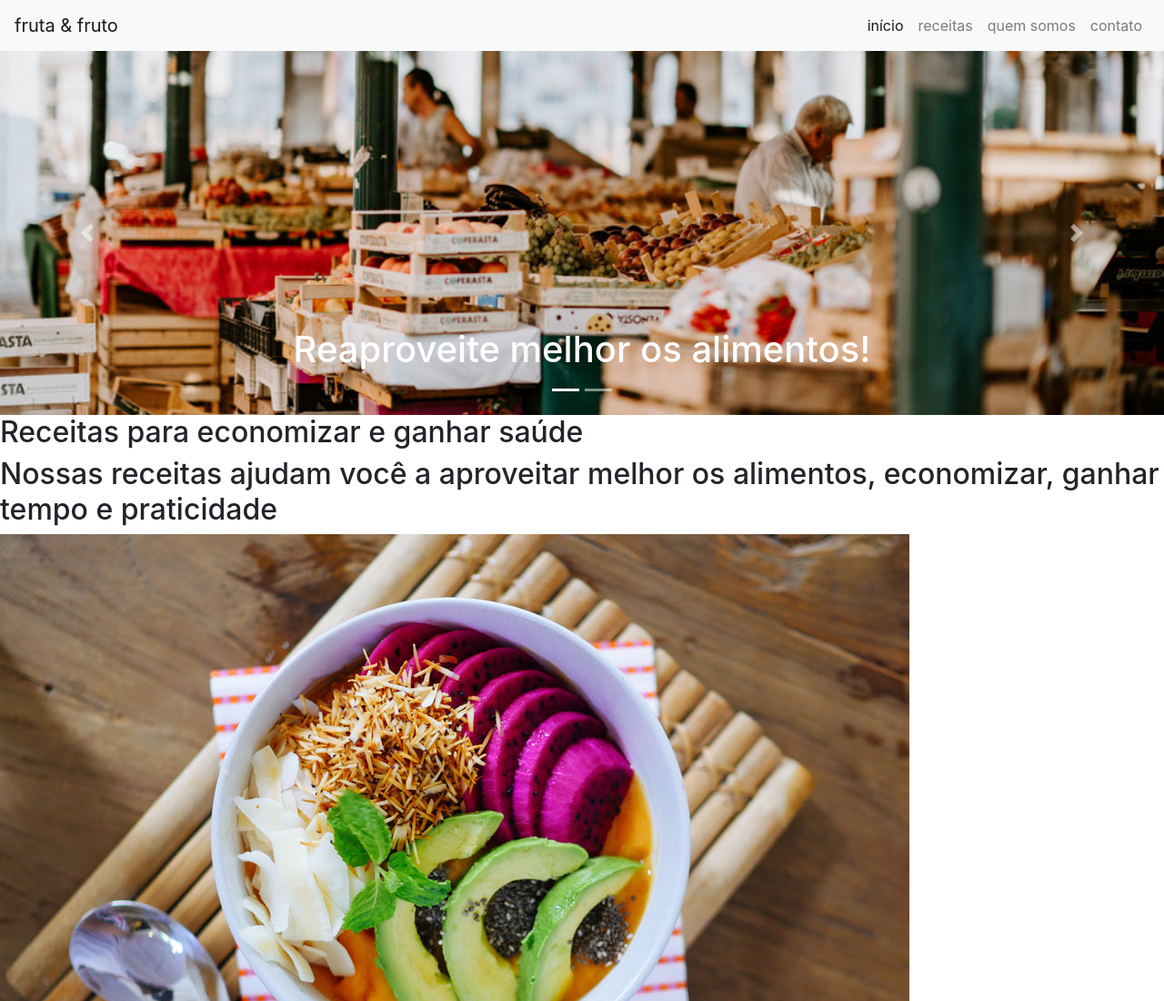
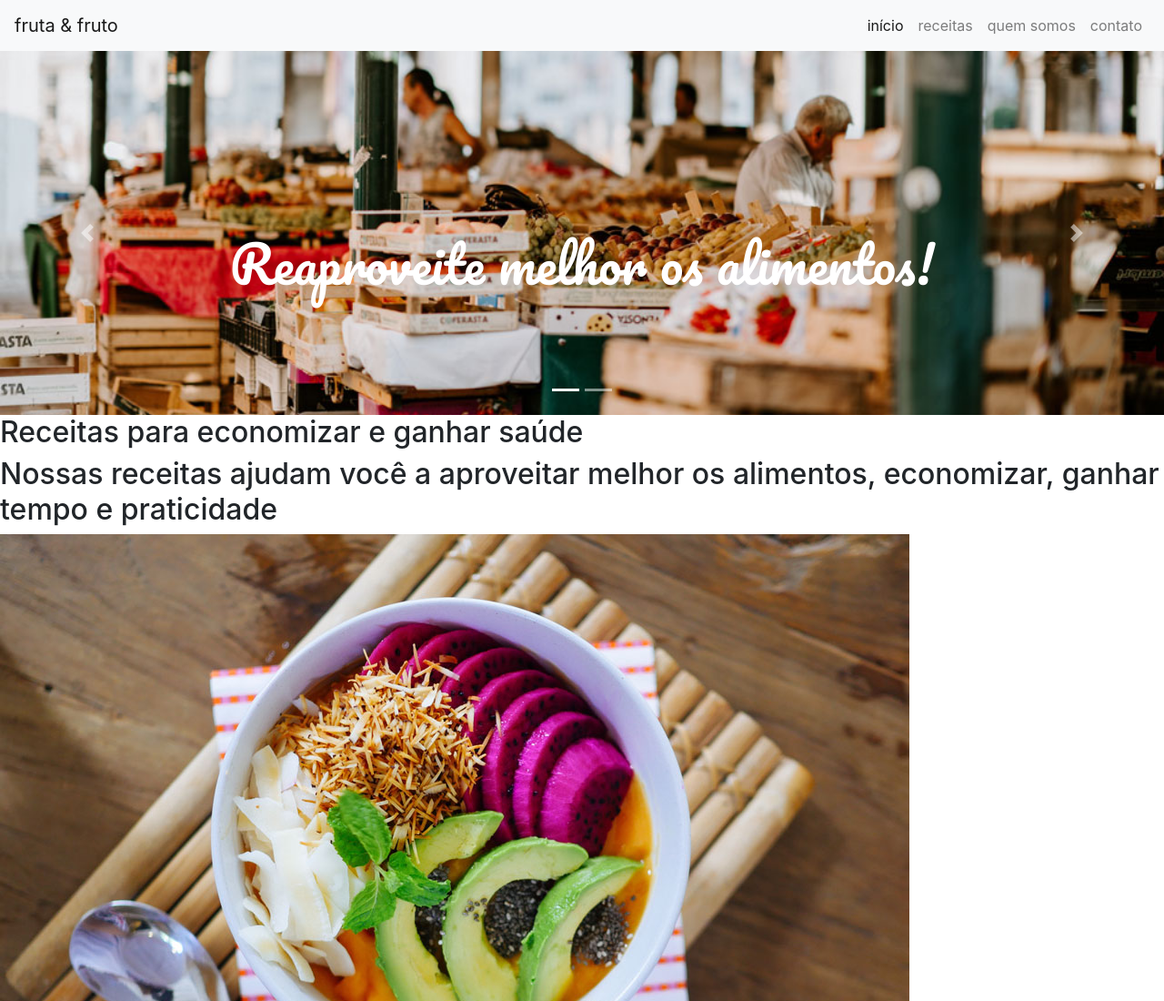
Before and after one commit to jobemcamera/bootstrap-landing-page-alura, a plain HTML site: page index.html in a window 1280 px wide. Shown: the top 1100 px of the page at 91% size. Drawn offline with nearby package versions, Linux system fonts and the light colour scheme.

Commit message:
alteração fonte, tamanho, altura div

```diff
--- a/index.html
+++ b/index.html
@@ -4,6 +4,9 @@
     <meta charset="utf-8">
     <meta name="viewport" content="width=device-width, initial-scale=1">
     <title>fruta e fruto</title>
+    <link rel="preconnect" href="https://fonts.googleapis.com">
+    <link rel="preconnect" href="https://fonts.gstatic.com" crossorigin>
+    <link href="https://fonts.googleapis.com/css2?family=Pacifico&display=swap" rel="stylesheet">
     <link rel="stylesheet" href="https://stackpath.bootstrapcdn.com/bootstrap/4.1.3/css/bootstrap.min.css" integrity="sha384-MCw98/SFnGE8fJT3GXwEOngsV7Zt27NXFoaoApmYm81iuXoPkFOJwJ8ERdknLPMO" crossorigin="anonymous">
     <link rel="stylesheet" type="text/css" href="src/style.css">
 </head>
@@ -42,14 +45,14 @@
         <div class="carousel-inner">
             <div class="carousel-item active">
                 <img class="d-block w-100 imagem-carrossel" src="src/img/carrossel-img1.jpg" alt="Primeiro Slide">
-                <div class="carousel-caption d-none d-md-block">
-                    <h1>Reaproveite melhor os alimentos!</h1>
+                <div class="carousel-caption d-none d-md-block h-50">
+                    <h1 class="fonte-titulo display-4">Reaproveite melhor os alimentos!</h1>
                 </div>
             </div>
             <div class="carousel-item">
                 <img class="d-block w-100 imagem-carrossel" src="src/img/carrossel-img2.jpg" alt="Segundo Slide">
-                <div class="carousel-caption d-none d-md-block">
-                    <h1>Economize e ganhe em saúde!</h1>
+                <div class="carousel-caption d-none d-md-block h-50">
+                    <h1 class="fonte-titulo display-4">Economize e ganhe em saúde!</h1>
                 </div>
             </div>
         </div>
--- a/src/style.css
+++ b/src/style.css
@@ -3,3 +3,7 @@
     object-position: 0 70%;
     height: 400px;
 }
+
+.fonte-titulo {
+    font-family: 'Pacifico', cursive;
+}
```
